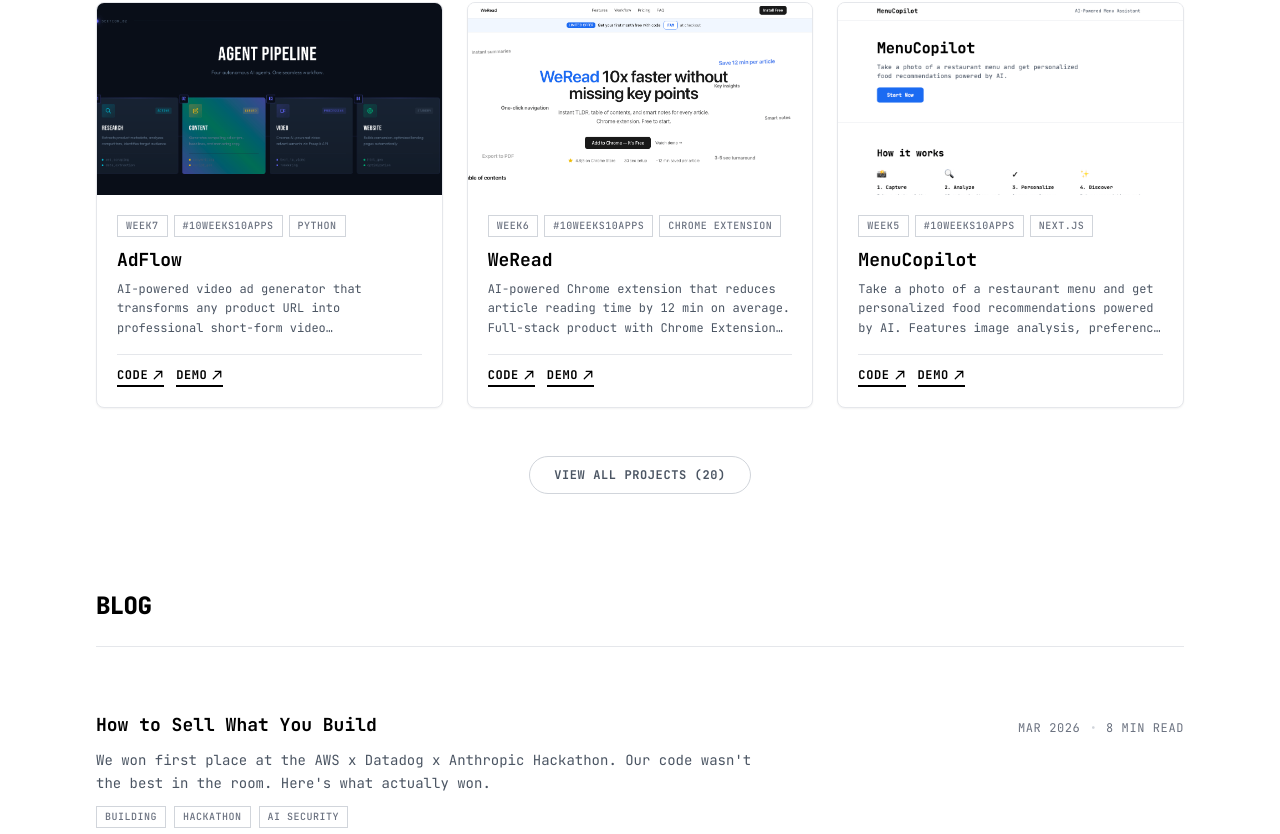
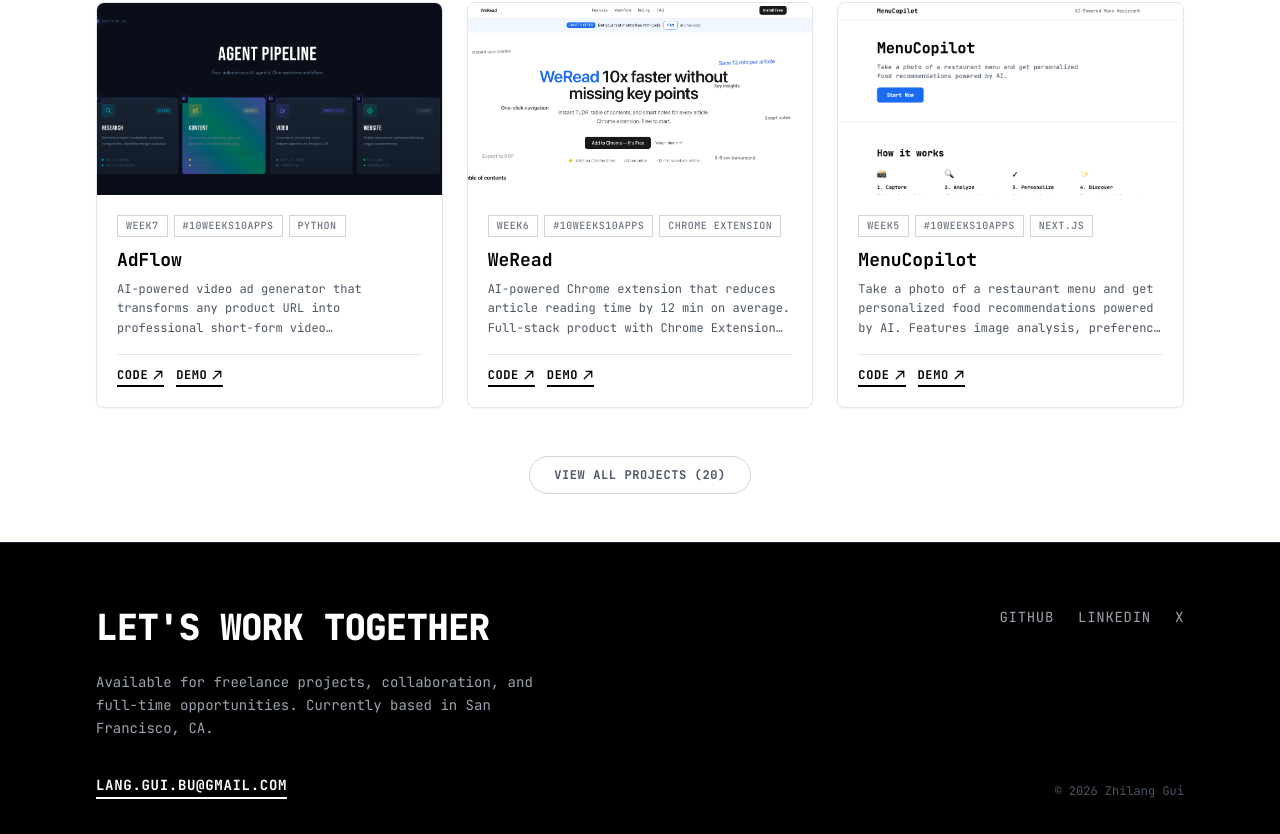
Before and after one commit to lil-Zlang/profolio, a Next.js app: page / in a window 1280 px wide. Shown: the part 1963-2797 px from the top of the page. Built offline with nearby package versions, Linux system fonts and the light colour scheme.

Commit message:
blog update

```diff
--- a/app/page.tsx
+++ b/app/page.tsx
@@ -4,7 +4,6 @@
 import Hero from '@/components/Hero'
 import Experience from '@/components/Experience'
 import ProjectList from '@/components/ProjectList'
-import Blog from '@/components/Blog'
 import Footer from '@/components/Footer'
 
 export default function Home() {
@@ -14,7 +13,6 @@
       <Hero />
       <Experience />
       <ProjectList />
-      <Blog />
       <Footer />
     </main>
   )
--- a/components/Blog.tsx
+++ b/components/Blog.tsx
@@ -11,7 +11,7 @@
 
         <div className="space-y-0">
           {blogPosts.map((post) => {
-            const isPublished = post.content !== 'Coming soon.'
+            const isPublished = post.externalUrl || (post.content && post.content !== 'Coming soon.')
 
             const inner = (
               <article
@@ -62,6 +62,14 @@
               </article>
             )
 
+            if (isPublished && post.externalUrl) {
+              return (
+                <a key={post.slug} href={post.externalUrl} target="_blank" rel="noopener noreferrer">
+                  {inner}
+                </a>
+              )
+            }
+
             if (isPublished) {
               return (
                 <Link key={post.slug} href={`/blog/${post.slug}`}>
--- a/components/Navbar.tsx
+++ b/components/Navbar.tsx
@@ -63,12 +63,6 @@
             >
               Work
             </button>
-            <button
-              onClick={() => scrollTo('blog')}
-              className="text-base font-medium text-gray-600 dark:text-gray-400 hover:text-gray-900 dark:hover:text-white transition-colors uppercase tracking-wider"
-            >
-              Blog
-            </button>
             <a
               href="/resume.pdf"
               target="_blank"
--- a/data/blog.ts
+++ b/data/blog.ts
@@ -8,6 +8,7 @@
     date: 'Mar 2026',
     tags: ['Building', 'Hackathon', 'AI Security'],
     readTime: '8 min read',
+    externalUrl: 'https://mountain-tendency-a37.notion.site/The-Winning-Formula-Nobody-Tells-You-About-Hackathons-And-Building-in-General-3195e245a0b080188fbde7df3fb1f1ec?pvs=143',
     content: `We won first place at the AWS x Datadog x Anthropic Hackathon.
 
 Our code wasn't the best in the room. Not even close.
@@ -113,22 +114,14 @@
 The second skill is harder. And it's the one that changes everything.`,
   },
   {
-    slug: '10-apps-in-10-weeks',
-    title: '10 Apps in 10 Weeks: What I Learned Shipping Fast',
-    description: 'Lessons from building and deploying one full app every week — from idea to production.',
-    date: 'Feb 2026',
-    tags: ['Shipping', 'Building in Public'],
-    readTime: '6 min read',
-    content: 'Coming soon.',
-  },
-  {
-    slug: 'building-multi-agent-systems-langgraph',
-    title: 'Building Multi-Agent Systems with LangGraph',
-    description: 'How I architected a supervisor agent with sub-agents at EasyBee AI to reduce cold-start latency from 5s to 150ms.',
-    date: 'Jan 2026',
-    tags: ['AI Engineering', 'LangGraph'],
-    readTime: '10 min read',
-    content: 'Coming soon.',
+    slug: '1318-applications-6-months-and-one-offer',
+    title: '1,318 Applications, 6 Months, and One Offer',
+    description: 'The raw story of my job search — what worked, what didn\'t, and what I learned along the way.',
+    date: 'Mar 2026',
+    tags: ['Career', 'Job Search'],
+    readTime: '5 min read',
+    content: '',
+    externalUrl: 'https://mountain-tendency-a37.notion.site/1-318-Applications-6-Months-and-One-Offer-3215e245a0b080c393ebfbdd9cbf6559?pvs=74',
   },
 ]
 
--- a/types/index.ts
+++ b/types/index.ts
@@ -55,6 +55,7 @@
   tags: string[]
   readTime: string
   content: string
+  externalUrl?: string
 }
 
 // Component prop types
```
